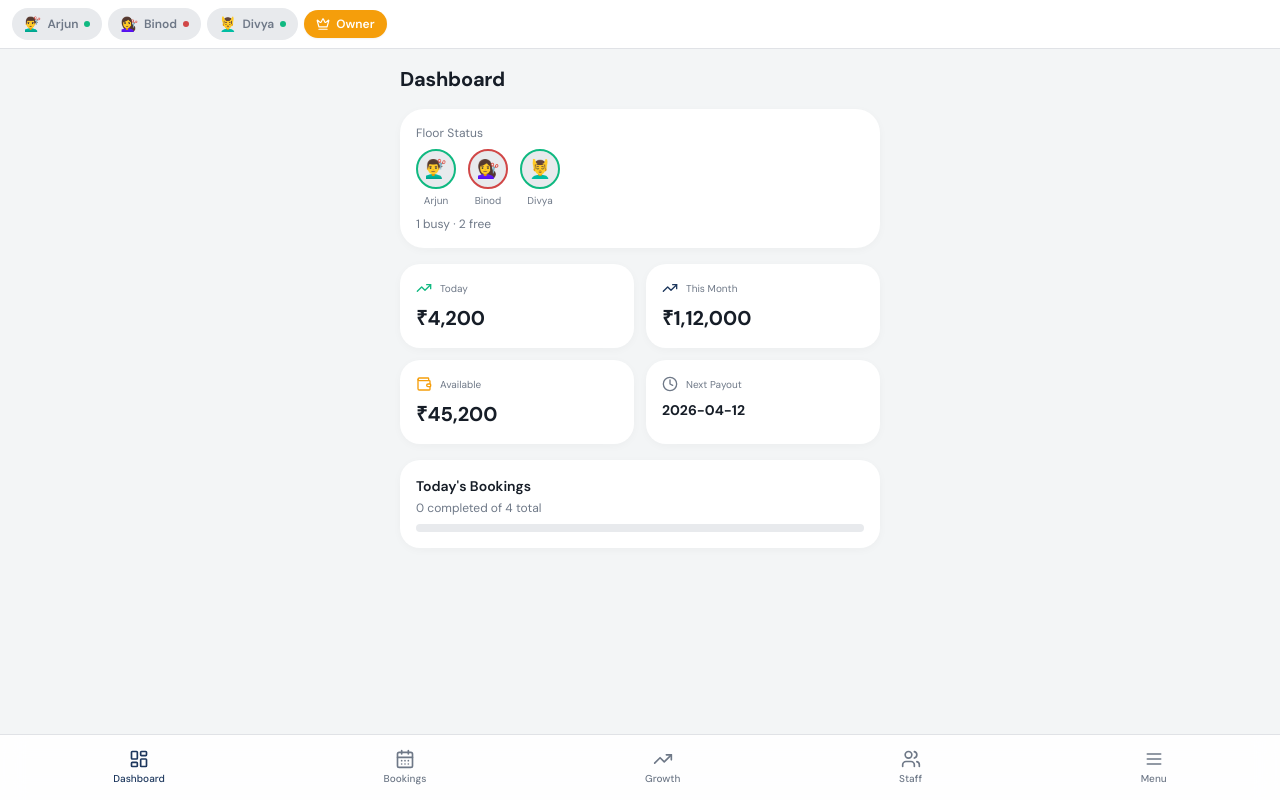
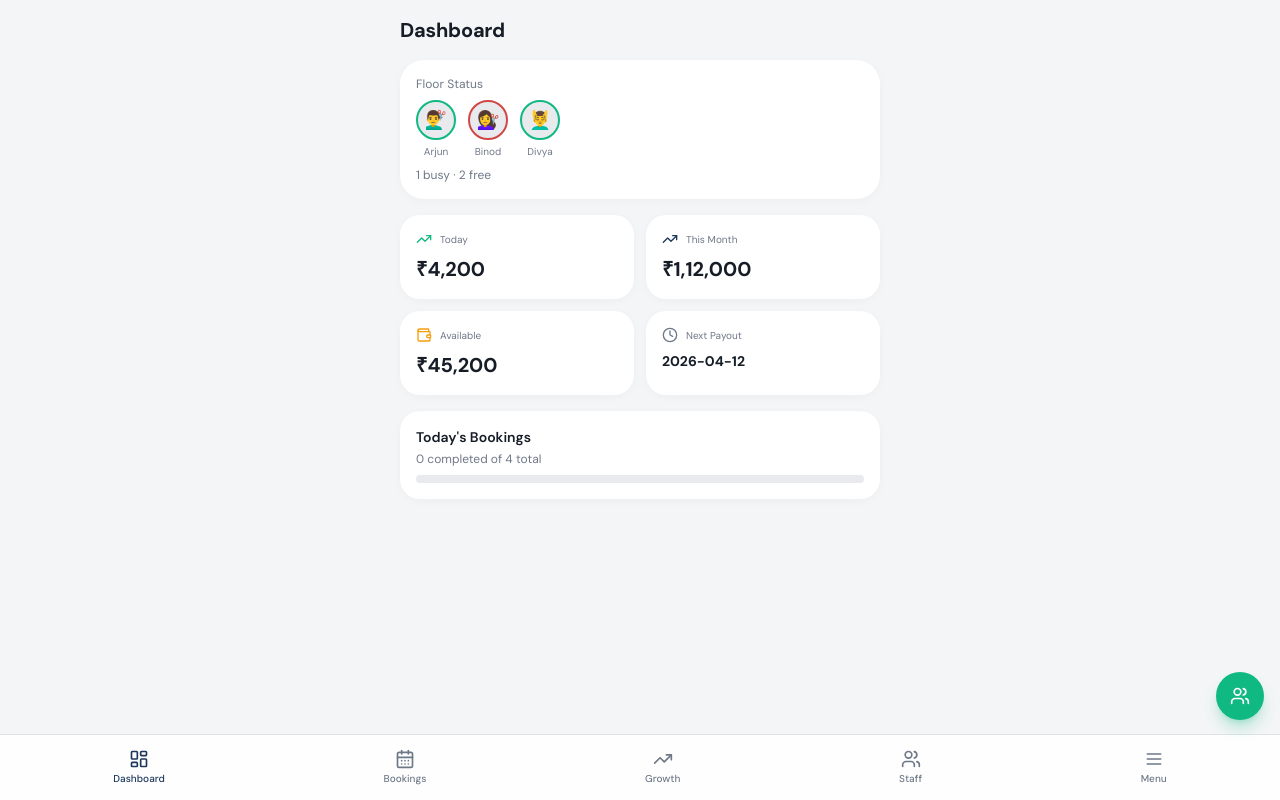
Before and after one commit to farhanambadam-alt/minimal-react-start, a React (Vite) app: page /owner in a window 1280 px wide. Built offline with nearby package versions, Linux system fonts and the light colour scheme; no server answers; a web font is replaced by a local one.

Commit message:
Changes
Co-authored-by: farhanambadam-alt <234929885+farhanambadam-alt@users.noreply.github.com>

```diff
--- a/src/layouts/OwnerLayout.tsx
+++ b/src/layouts/OwnerLayout.tsx
@@ -1,17 +1,31 @@
-import { Outlet } from 'react-router-dom';
-import TopSwitcher from '@/components/partner/TopSwitcher';
+import { useState } from 'react';
+import { Outlet, useNavigate } from 'react-router-dom';
 import OwnerBottomNav from '@/components/partner/OwnerBottomNav';
+import { Users } from 'lucide-react';
 
-const OwnerLayout = () => (
+const OwnerLayout = () => {
+  const navigate = useNavigate();
+
+  return (
     <div className="flex flex-col h-full">
-    <TopSwitcher />
       <div className="flex-1 overflow-y-auto" style={{ WebkitOverflowScrolling: 'touch' }}>
         <div className="max-w-lg mx-auto">
           <Outlet />
         </div>
       </div>
+
+      {/* Floating Staff Mode button */}
+      <button
+        onClick={() => navigate('/staff')}
+        className="fixed bottom-20 right-4 z-40 w-12 h-12 rounded-full bg-emerald-500 text-white shadow-lg shadow-emerald-500/30 flex items-center justify-center active:scale-90 transition-transform"
+        aria-label="Switch to Staff Mode"
+      >
+        <Users className="w-5 h-5" />
+      </button>
+
       <OwnerBottomNav />
     </div>
   );
+};
 
 export default OwnerLayout;
```
Lines whose indentation alone changed are shown as unchanged.
